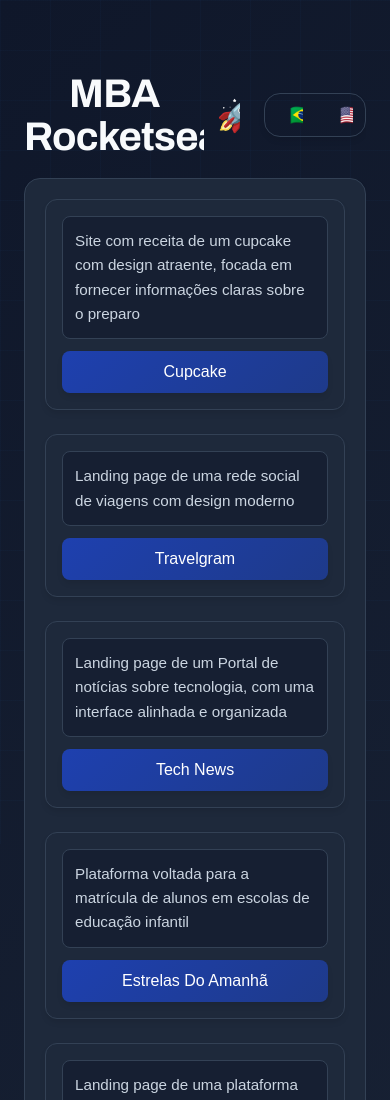
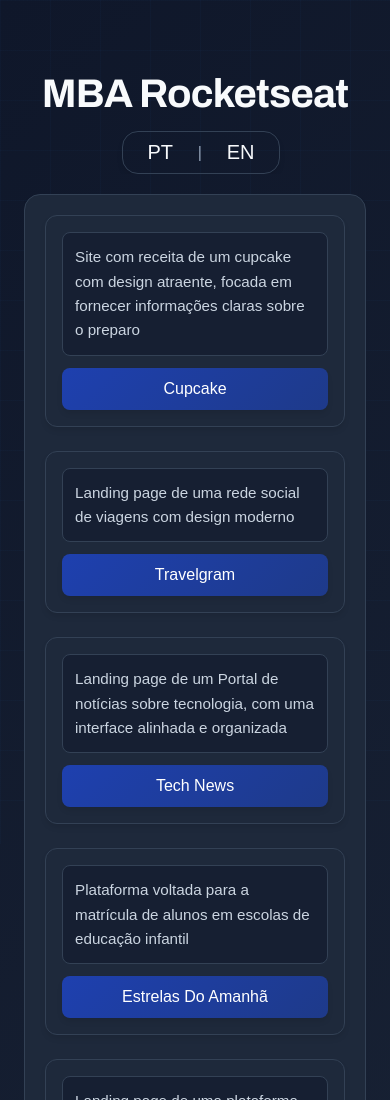
Before and after one commit to Skitttz/MBA-Rocketseat, a plain HTML site: page index.html in a window 390 px wide. Shown: the top 1100 px of the page. Drawn offline with Linux system fonts and the light colour scheme.

Commit message:
style: adjust responsive

```diff
--- a/index.html
+++ b/index.html
@@ -22,9 +22,9 @@
         <span class="rocket" id="rocket">🚀</span>
 
         <div class="container-language">
-          <a class="text-language" href="#" id="ptbr">🇧🇷</a>
+          <a class="text-language" href="#" id="ptbr">PT</a>
           <span>|</span>
-          <a class="text-language" href="#" id="en">🇺🇸</a>
+          <a class="text-language" href="#" id="en">EN</a>
         </div>
       </header>
 
--- a/style.css
+++ b/style.css
@@ -167,6 +167,13 @@ main {
     align-items: center;
     top: 0px;
   }
+  .header {
+    flex-direction: column;
+    gap: 16px;
+  }
+  .rocket {
+    display: none;
+  }
 }
 
 .text-language,
@@ -177,6 +184,8 @@ main {
 
 .text-language {
   font-size: 1.25rem;
+  font-weight: 500;
+  color: var(--neon-text-color);
   padding: 0.2rem 0.8rem;
   border-radius: 6px;
   cursor: pointer;
```
